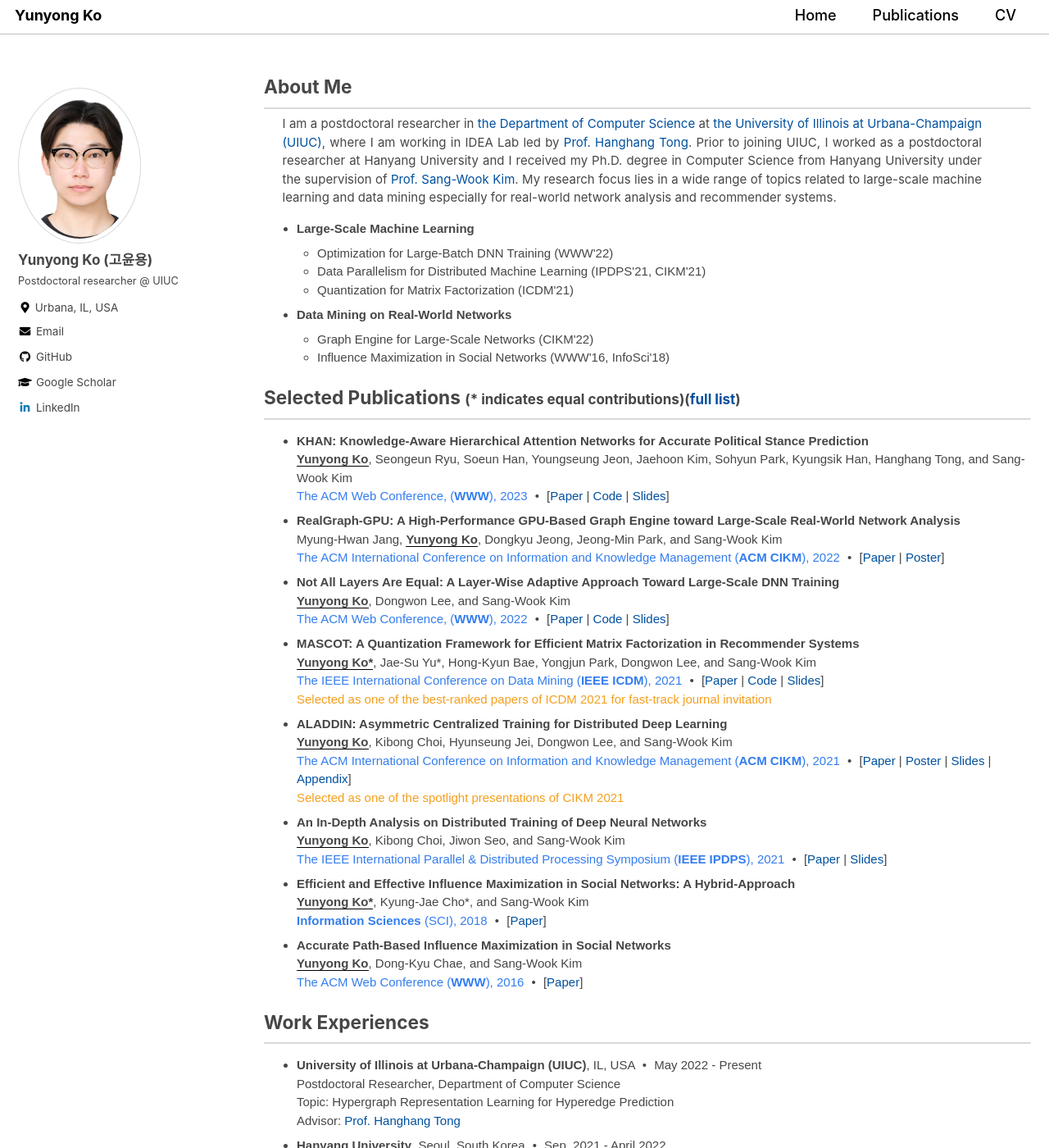
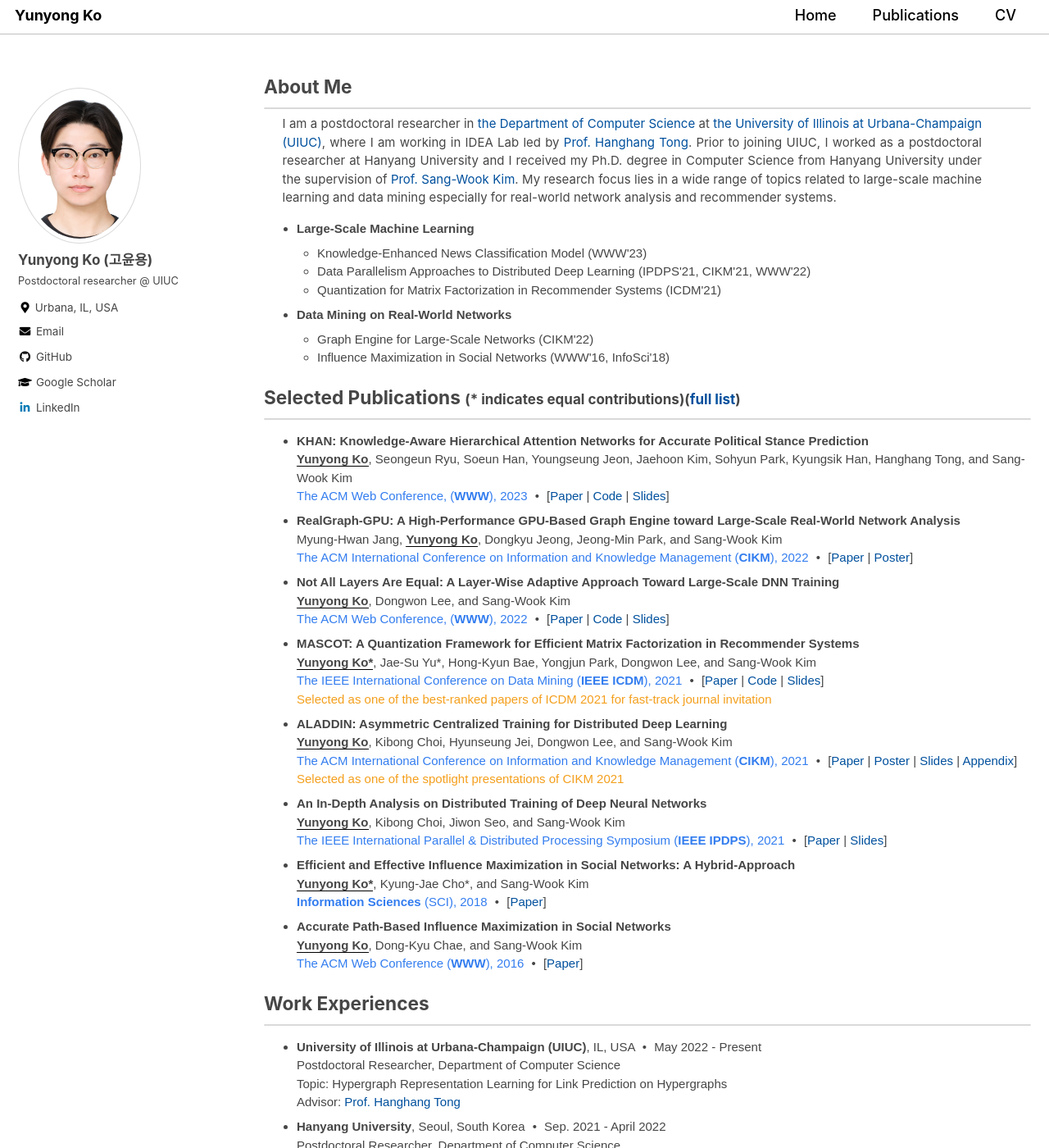
Before and after one commit to yy-ko/yy-ko.github.io, a Jekyll site: the page built from index.html, in a window 1280 px wide and 1400 px high. Shown: the whole window at 82% size. Built offline with Jekyll 4.4.1, drawn with Linux system fonts in a browser that asks for light colours; cached includes are drawn as plain includes; the list of posts is cut into pages by our own code; some of the changed text lies outside the part shown.

Commit message:
www2023 +@

```diff
--- a/index.html
+++ b/index.html
@@ -14,10 +14,10 @@ My research focus lies in a wide range of topics related to large-scale machine
 	<ul class="my_list">
 		<li><strong>Large-Scale Machine Learning</strong>
 			<ul>
-				<!-- <li class="inner-li">Knowledge Graph based News Classification (WWW'23)</li> -->
-				<li class="inner-li">Optimization for Large-Batch DNN Training (WWW'22)</li>
-				<li class="inner-li">Data Parallelism for Distributed Machine Learning (IPDPS'21, CIKM'21)</li>
-				<li class="inner-li">Quantization for Matrix Factorization (ICDM'21)</li>
+				<li class="inner-li">Knowledge-Enhanced News Classification Model (WWW'23)</li>
+				<!-- <li class="inner-li">Optimization for Large-Batch DNN Training (WWW'22)</li> -->
+				<li class="inner-li">Data Parallelism Approaches to Distributed Deep Learning (IPDPS'21, CIKM'21, WWW'22)</li>
+				<li class="inner-li">Quantization for Matrix Factorization in Recommender Systems (ICDM'21)</li>
 			</ul>
 		</li>
 		<li><strong>Data Mining on Real-World Networks</strong>
@@ -44,7 +44,7 @@ My research focus lies in a wide range of topics related to large-scale machine
 
 		<li> <strong>RealGraph-GPU: A High-Performance GPU-Based Graph Engine toward Large-Scale Real-World Network Analysis</strong> <br>
 		Myung-Hwan Jang, <strong><u>Yunyong Ko</u></strong>, Dongkyu Jeong, Jeong-Min Park, and Sang-Wook Kim <br>
-		<span class="venue">The ACM International Conference on Information and Knowledge Management (<strong>ACM CIKM</strong>), 2022</span>
+		<span class="venue">The ACM International Conference on Information and Knowledge Management (<strong>CIKM</strong>), 2022</span>
 		<span class="dot-sep">&#8226;</span>
         <span>[<a href="/assets/files/CIKM22-realgraph-paper.pdf">Paper</a> | <a href="/assets/files/CIKM22-realgraph-poster.pdf">Poster</a>]</span>
 		</li>
@@ -66,7 +66,7 @@ My research focus lies in a wide range of topics related to large-scale machine
 
 		<li> <strong>ALADDIN: Asymmetric Centralized Training for Distributed Deep Learning </strong> <br>
 		<strong><u>Yunyong Ko</u></strong>, Kibong Choi, Hyunseung Jei, Dongwon Lee, and Sang-Wook Kim <br>
-		<span class="venue"> The ACM International Conference on Information and Knowledge Management (<strong>ACM CIKM</strong>), 2021</span>
+		<span class="venue"> The ACM International Conference on Information and Knowledge Management (<strong>CIKM</strong>), 2021</span>
 		<span class="dot-sep">&#8226;</span>
         <span>[<a href="/assets/files/CIKM21-aladdin-paper.pdf">Paper</a> <span>|</span> <a href="/assets/files/CIKM21-aladdin-poster.pdf">Poster</a> <span>|</span> <a href="/assets/files/CIKM21-aladdin-presentation.pdf">Slides</a> <span>|</span> <a href="https://sites.google.com/view/aladdin-proofs/home?authuser=0">Appendix</a>]</span> <br>
         <span class="award">Selected as one of the spotlight presentations of CIKM 2021 </span>
@@ -102,7 +102,7 @@ My research focus lies in a wide range of topics related to large-scale machine
 	<ul class="my_list">
 		<li><strong>University of Illinois at Urbana-Champaign (UIUC)</strong>, IL, USA  <span class="dot-sep">&#8226;</span> May 2022 - Present <br>
 		Postdoctoral Researcher, Department of Computer Science <br>
-        Topic: Hypergraph Representation Learning for Hyperedge Prediction <br>
+        Topic: Hypergraph Representation Learning for Link Prediction on Hypergraphs <br>
 		Advisor: <a href="http://tonghanghang.org/">Prof. Hanghang Tong</a>
 		<li><strong>Hanyang University</strong>, Seoul, South Korea <span class="dot-sep">&#8226;</span> Sep. 2021 - April 2022<br>
     	Postdoctoral Researcher, Department of Computer Science <br>
--- a/publication.html
+++ b/publication.html
@@ -19,7 +19,7 @@ author_profile: true
 
 		<li> <strong>RealGraph-GPU: A High-Performance GPU-Based Graph Engine toward Large-Scale Real-World Network Analysis</strong> <br>
 		Myung-Hwan Jang, <strong><u>Yunyong Ko</u></strong>, Dongkyu Jeong, Jeong-Min Park, and Sang-Wook Kim <br>
-		<span class="venue">The ACM International Conference on Information and Knowledge Management (<strong>ACM CIKM</strong>), 2022</span>
+		<span class="venue">The ACM International Conference on Information and Knowledge Management (<strong>CIKM</strong>), 2022</span>
 		<span class="dot-sep">&#8226;</span>
         <span>[<a href="/assets/files/CIKM22-realgraph-paper.pdf">Paper</a> | <a href="/assets/files/CIKM22-realgraph-poster.pdf">Poster</a>]</span>
 		</li>
@@ -55,7 +55,7 @@ author_profile: true
 
 		<li> <strong>ALADDIN: Asymmetric Centralized Training for Distributed Deep Learning </strong> <br>
 		<strong><u>Yunyong Ko</u></strong>, Kibong Choi, Hyunseung Jei, Dongwon Lee, and Sang-Wook Kim <br>
-		<span class="venue"> The ACM International Conference on Information and Knowledge Management (<strong>ACM CIKM</strong>), 2021</span>
+		<span class="venue"> The ACM International Conference on Information and Knowledge Management (<strong>CIKM</strong>), 2021</span>
 		<span class="dot-sep">&#8226;</span>
         <span>[<a href="/assets/files/CIKM21-aladdin-paper.pdf">Paper</a> <span>|</span> <a href="/assets/files/CIKM21-aladdin-poster.pdf">Poster</a> <span>|</span> <a href="/assets/files/CIKM21-aladdin-presentation.pdf">Slides</a> <span>|</span> <a href="https://sites.google.com/view/aladdin-proofs/home?authuser=0">Appendix</a>]</span> <br>
         <span class="award">Selected as one of the spotlight presentations of CIKM 2021 </span>
```
Also changed, not shown: other parts of index.html (+1 -1 lines), 1 other file.
